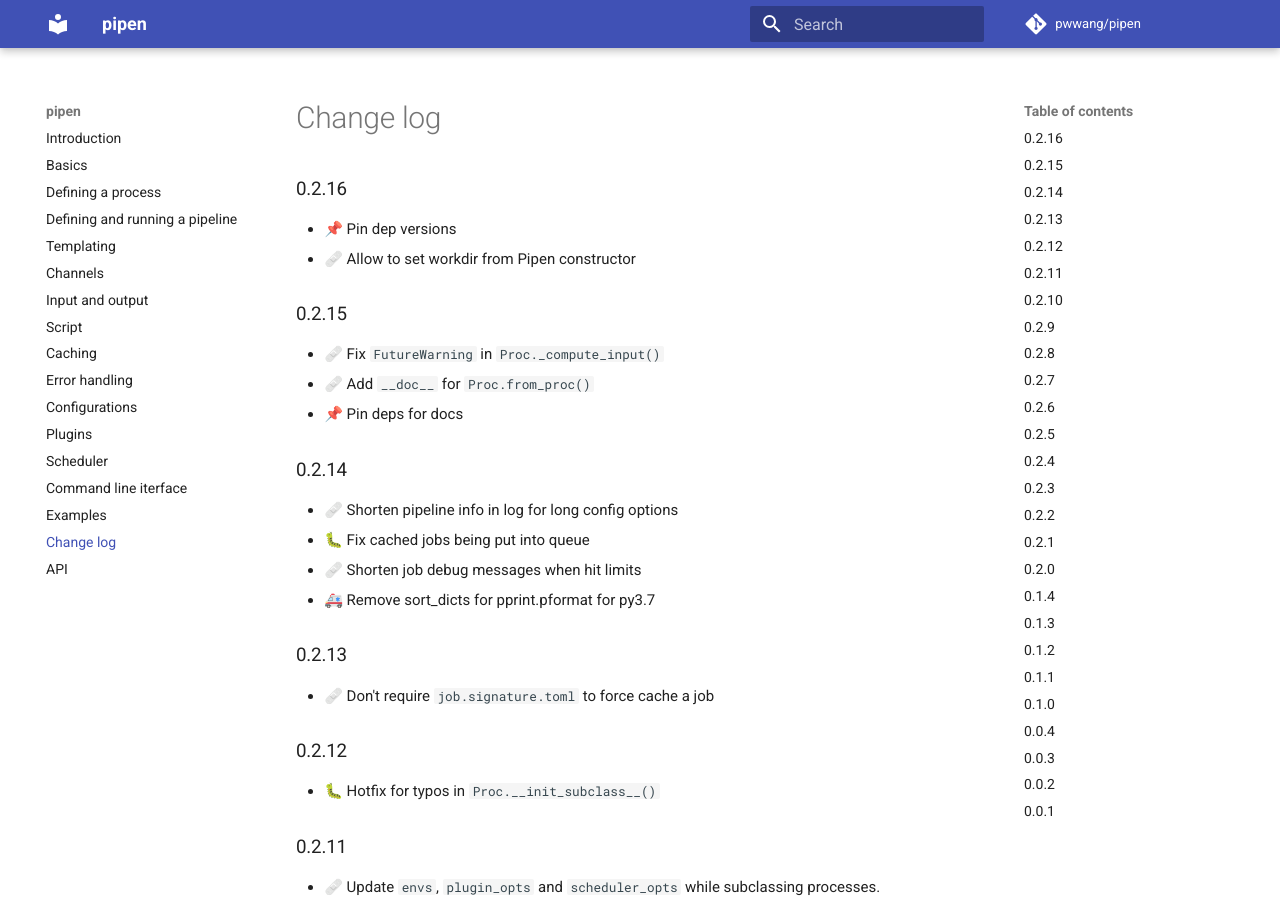
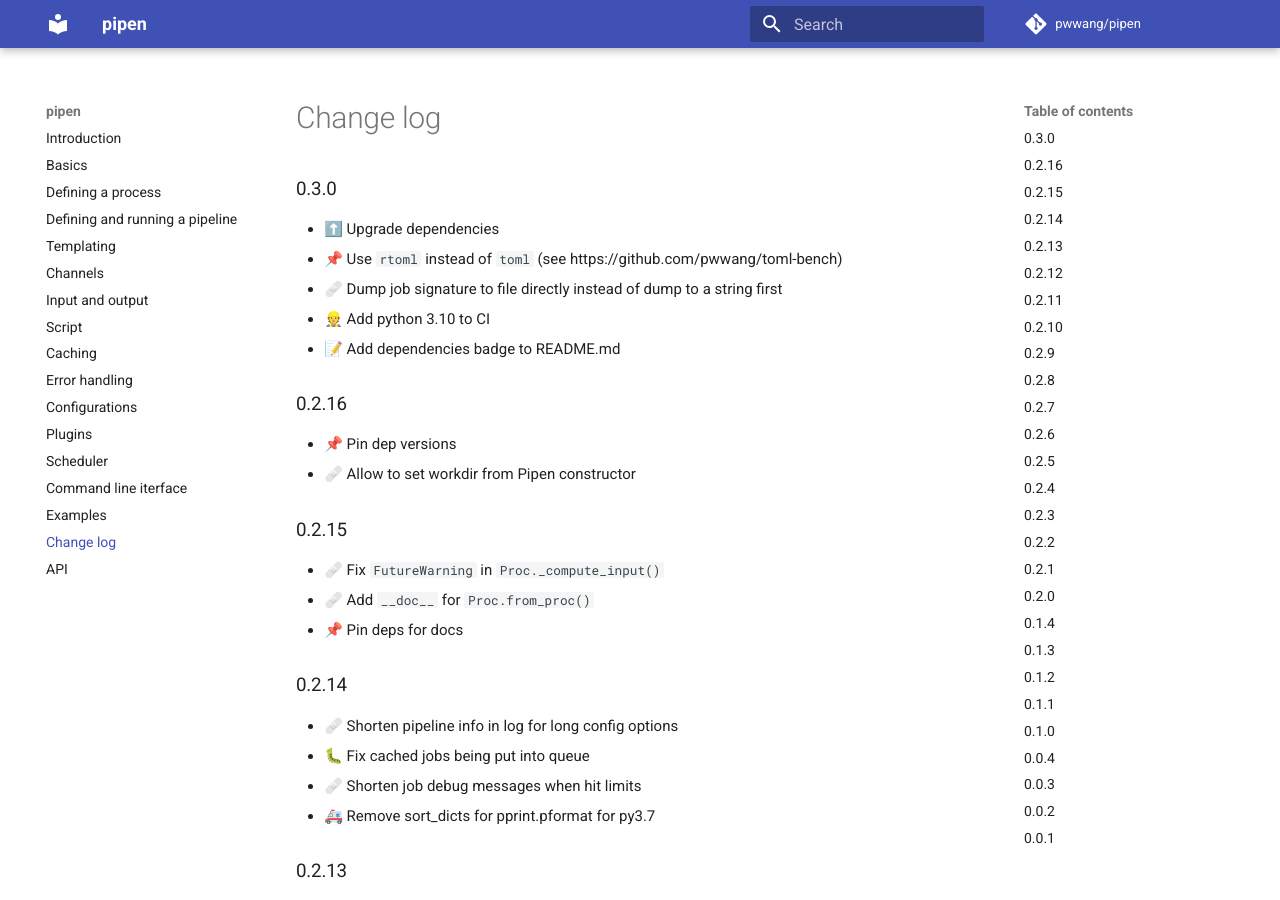
Before and after one commit to pwwang/pipen, an MkDocs documentation site: the page built from docs/CHANGELOG.md, in a window 1280 px wide and 900 px high. Built offline with MkDocs 1.6.1 and Material for MkDocs 9.7.7, drawn with Linux system fonts in a browser that asks for light colours; comment, search, counter and statistics services are not loaded.

Commit message:
🔖 0.3.0

```diff
--- a/docs/CHANGELOG.md
+++ b/docs/CHANGELOG.md
@@ -1,3 +1,11 @@
+## 0.3.0
+
+- ⬆️ Upgrade dependencies
+- 📌 Use `rtoml` instead of `toml` (see https://github.com/pwwang/toml-bench)
+- 🩹 Dump job signature to file directly instead of dump to a string first
+- 👷 Add python 3.10 to CI
+- 📝 Add dependencies badge to README.md
+
 ## 0.2.16
 
 - 📌 Pin dep versions
--- a/pipen/version.py
+++ b/pipen/version.py
@@ -1,3 +1,3 @@
 """Provide version of pipen"""
 
-__version__ = "0.2.16"
+__version__ = "0.3.0"
--- a/pyproject.toml
+++ b/pyproject.toml
@@ -4,7 +4,7 @@ build-backend = "poetry.masonry.api"
 
 [tool.poetry]
 name = "pipen"
-version = "0.2.16"
+version = "0.3.0"
 description = "A pipeline framework for python"
 authors = [ "pwwang <pwwang@pwwang.com>",]
 license = "MIT"
```
